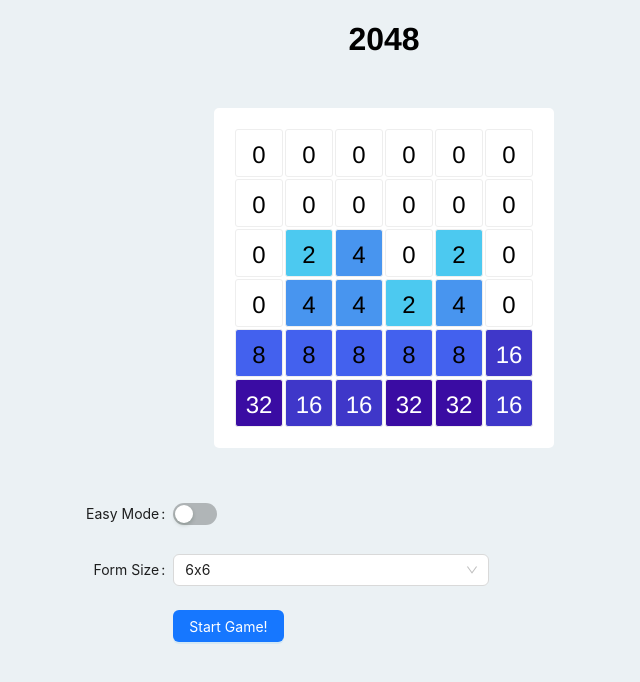
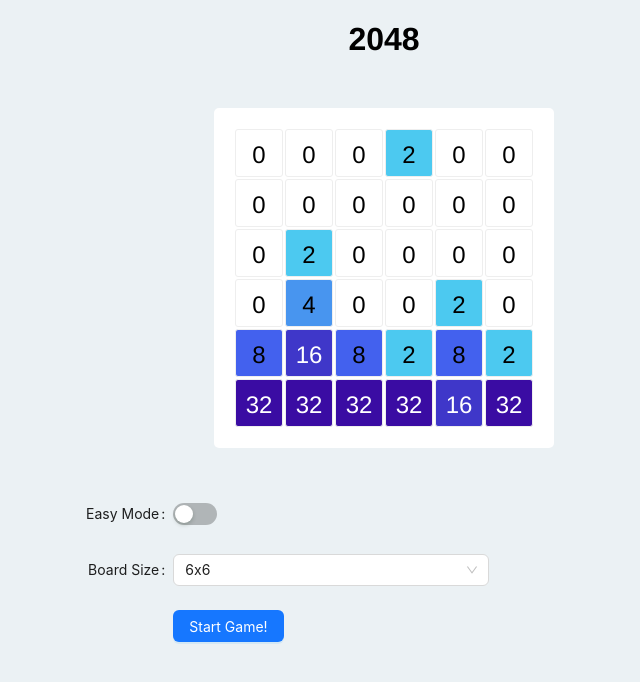
Before and after one commit to keriati/2048, a React (Vite) app: page / in a window 1280 px wide. Shown: the top 682 px of the page, without its empty margins (256-896 px from the left). Built offline with nearby package versions, Linux system fonts and the light colour scheme.

Commit message:
Add readme Add coverage script Add test script Update Game intro animation

```diff
--- a/package.json
+++ b/package.json
@@ -7,7 +7,9 @@
     "dev": "vite",
     "build": "tsc && vite build",
     "lint": "eslint . --ext ts,tsx --report-unused-disable-directives --max-warnings 0",
-    "preview": "vite preview"
+    "preview": "vite preview",
+    "test": "vitest",
+    "coverage": "vitest run --coverage"
   },
   "dependencies": {
     "antd": "^5.17.4",
--- a/src/views/Game.tsx
+++ b/src/views/Game.tsx
@@ -9,12 +9,13 @@
 const KEY_RIGHT = 'ArrowRight';
 const KEY_DOWN = 'ArrowDown';
 const AUTOPLAY_INPUT_DELAY = 50;
+const AUTOPLAY_NEW_TWO_COUNT = 5;
 const DEFAULT_SIZE = 6;
 
 export const Game: FC = () => {
-  const [size, setSize] = useState(DEFAULT_SIZE);
-  const [game, setGame] = useState<Game2048>(new Game2048(size, size));
-  const [board, setBoard] = useState<GameBoard>(game.board);
+  const [boardSize, setBoardSize] = useState(DEFAULT_SIZE);
+  const [game, setGame] = useState<Game2048>(new Game2048(boardSize, boardSize, AUTOPLAY_NEW_TWO_COUNT));
+  const [board, setBoard] = useState<GameBoard>(game?.board);
   const [won, setWon] = useState(false);
   const [lost, setLost] = useState(false);
   const [easyMode, setEasyMode] = useState(false);
@@ -35,7 +36,7 @@
   }, [easyMode, game]);
 
   const handleSizeSelect = (newSize: number) => {
-    setSize(newSize);
+    setBoardSize(newSize);
   };
 
   const handleStart = () => {
@@ -44,7 +45,7 @@
     setTimeout(() => {
       setLost(false);
       setWon(false);
-      setGame(new Game2048(size, size));
+      setGame(new Game2048(boardSize, boardSize));
     }, AUTOPLAY_INPUT_DELAY);
   };
 
@@ -116,7 +117,7 @@
           <Form.Item label="Easy Mode" valuePropName="checked">
             <Switch onClick={() => setEasyMode(!easyMode)} />
           </Form.Item>
-          <Form.Item label="Form Size" name="size" initialValue={DEFAULT_SIZE}>
+          <Form.Item label="Board Size" name="size" initialValue={DEFAULT_SIZE}>
             <Select onChange={handleSizeSelect}>
               <Select.Option value={4}>4x4</Select.Option>
               <Select.Option value={6}>6x6</Select.Option>
```
Also changed, not shown: 1 other file (tests, documents, lock files or other folders).
